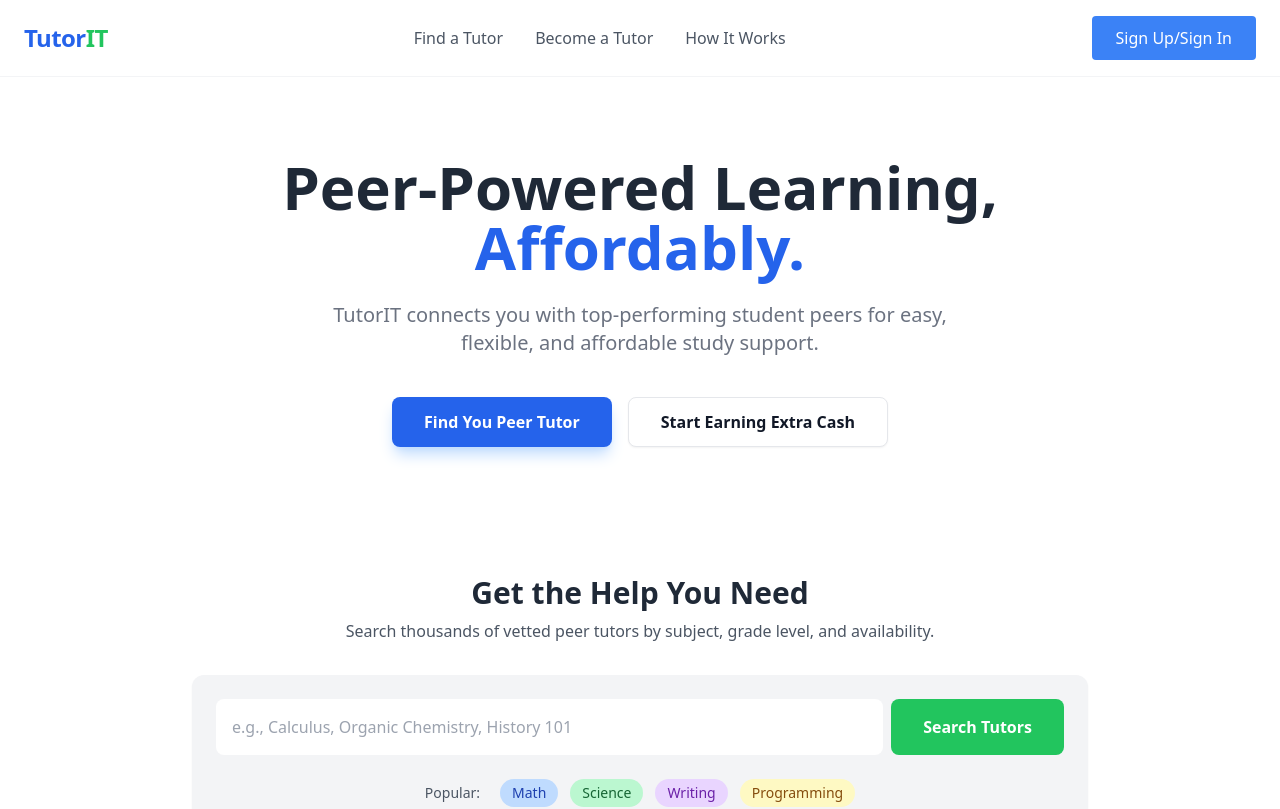
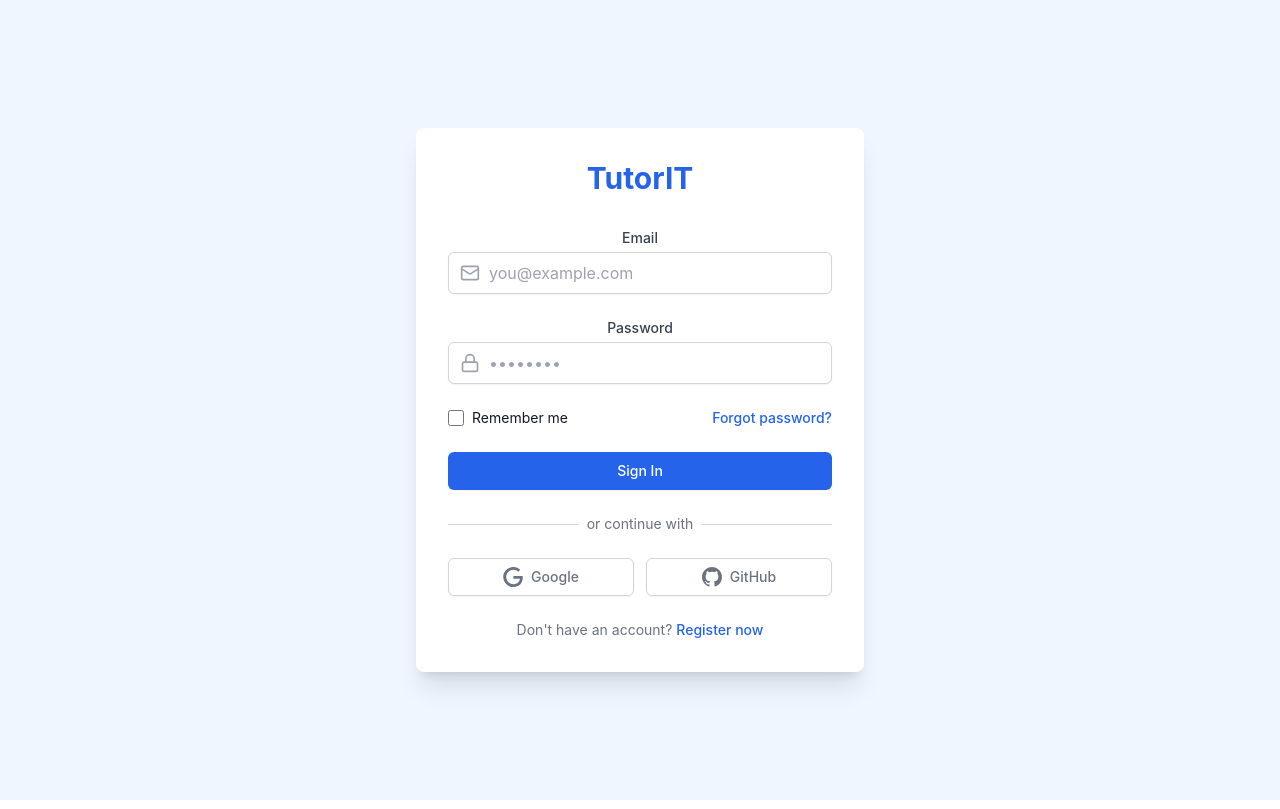
Before and after one commit to MartRup/TutorIT, a React (Create React App) app in the folder frontend/: page /login in a window 1280 px wide. Shown: the top 809 px of the page. Built offline with nearby package versions, Linux system fonts and the light colour scheme.

Commit message:
feat(pages): implement login page with routing

```diff
--- a/frontend/package.json
+++ b/frontend/package.json
@@ -10,6 +10,7 @@
     "lucide-react": "^0.554.0",
     "react": "^19.2.0",
     "react-dom": "^19.2.0",
+    "react-router-dom": "^7.9.6",
     "react-scripts": "5.0.1",
     "web-vitals": "^2.1.4"
   },
--- a/frontend/src/App.js
+++ b/frontend/src/App.js
@@ -1,12 +1,19 @@
 import React from 'react';
+import { BrowserRouter as Router, Routes, Route } from 'react-router-dom';
 import TutorITLanding from './components/TutorITLanding';
+import LoginPage from './pages/LoginPage';
 import './App.css';
 
 function App() {
   return (
-    <div className="App">
-      <TutorITLanding />
-    </div>
+    <Router>
+      <div className="App">
+        <Routes>
+          <Route path="/" element={<TutorITLanding />} />
+          <Route path="/login" element={<LoginPage />} />
+        </Routes>
+      </div>
+    </Router>
   );
 }
 
--- a/frontend/src/components/TutorITLanding.js
+++ b/frontend/src/components/TutorITLanding.js
@@ -1,4 +1,4 @@
-import React from 'react';
+import { Link } from 'react-router-dom';
 
 const TutorITLanding = () => {
   return (
@@ -18,9 +18,9 @@ const TutorITLanding = () => {
             <a href="#" className="hover:text-blue-600 transition">How It Works</a>
           </nav>
 
-          <button className="bg-blue-500 hover:bg-blue-600 text-white px-6 py-2.5 rounded font-medium transition">
+          <Link to="/login" className="bg-blue-500 hover:bg-blue-600 text-white px-6 py-2.5 rounded font-medium transition">
             Sign Up/Sign In
-          </button>
+          </Link>
         </div>
       </header>
 
--- /dev/null
+++ b/frontend/src/pages/LoginPage.jsx
@@ -0,0 +1,122 @@
+import React from 'react';
+import { Link } from 'react-router-dom';
+import { Mail, Lock } from 'lucide-react';
+
+const LoginPage = () => {
+  return (
+    <div className="min-h-screen bg-blue-50 flex items-center justify-center p-4">
+      <div className="bg-white rounded-lg shadow-xl w-full max-w-md p-8">
+        <div className="text-center mb-8">
+          <h1 className="text-3xl font-bold text-blue-600 mb-2">TutorIT</h1>
+        </div>
+
+        <form className="space-y-6">
+          <div>
+            <label className="block text-sm font-medium text-gray-700 mb-1">Email</label>
+            <div className="relative">
+              <div className="absolute inset-y-0 left-0 pl-3 flex items-center pointer-events-none">
+                <Mail className="h-5 w-5 text-gray-400" />
+              </div>
+              <input
+                type="email"
+                className="block w-full pl-10 pr-3 py-2 border border-gray-300 rounded-md shadow-sm focus:ring-blue-500 focus:border-blue-500"
+                placeholder="you@example.com"
+              />
+            </div>
+          </div>
+
+          <div>
+            <label className="block text-sm font-medium text-gray-700 mb-1">Password</label>
+            <div className="relative">
+              <div className="absolute inset-y-0 left-0 pl-3 flex items-center pointer-events-none">
+                <Lock className="h-5 w-5 text-gray-400" />
+              </div>
+              <input
+                type="password"
+                className="block w-full pl-10 pr-3 py-2 border border-gray-300 rounded-md shadow-sm focus:ring-blue-500 focus:border-blue-500"
+                placeholder="••••••••"
+              />
+            </div>
+          </div>
+
+          <div className="flex items-center justify-between">
+            <div className="flex items-center">
+              <input
+                id="remember-me"
+                name="remember-me"
+                type="checkbox"
+                className="h-4 w-4 text-blue-600 focus:ring-blue-500 border-gray-300 rounded"
+              />
+              <label htmlFor="remember-me" className="ml-2 block text-sm text-gray-900">
+                Remember me
+              </label>
+            </div>
+
+            <div className="text-sm">
+              <a href="#" className="font-medium text-blue-600 hover:text-blue-500">
+                Forgot password?
+              </a>
+            </div>
+          </div>
+
+          <div>
+            <button
+              type="submit"
+              className="w-full flex justify-center py-2 px-4 border border-transparent rounded-md shadow-sm text-sm font-medium text-white bg-blue-600 hover:bg-blue-700 focus:outline-none focus:ring-2 focus:ring-offset-2 focus:ring-blue-500"
+            >
+              Sign In
+            </button>
+          </div>
+        </form>
+
+        <div className="mt-6">
+          <div className="relative">
+            <div className="absolute inset-0 flex items-center">
+              <div className="w-full border-t border-gray-300" />
+            </div>
+            <div className="relative flex justify-center text-sm">
+              <span className="px-2 bg-white text-gray-500">or continue with</span>
+            </div>
+          </div>
+
+          <div className="mt-6 grid grid-cols-2 gap-3">
+            <div>
+              <a
+                href="#"
+                className="w-full inline-flex justify-center py-2 px-4 border border-gray-300 rounded-md shadow-sm bg-white text-sm font-medium text-gray-500 hover:bg-gray-50"
+              >
+                <span className="sr-only">Sign in with Google</span>
+                <svg className="w-5 h-5" aria-hidden="true" fill="currentColor" viewBox="0 0 24 24">
+                  <path d="M12.48 10.92v3.28h7.84c-.24 1.84-.853 3.187-1.787 4.133-1.147 1.147-2.933 2.4-6.053 2.4-4.827 0-8.6-3.893-8.6-8.72s3.773-8.72 8.6-8.72c2.6 0 4.507 1.027 5.907 2.347l2.307-2.307C18.747 1.44 16.133 0 12.48 0 5.867 0 .307 5.387.307 12s5.56 12 12.173 12c3.573 0 6.267-1.173 8.373-3.36 2.16-2.16 2.84-5.213 2.84-7.667 0-.76-.053-1.467-.173-2.053H12.48z" />
+                </svg>
+                <span className="ml-2">Google</span>
+              </a>
+            </div>
+
+            <div>
+              <a
+                href="#"
+                className="w-full inline-flex justify-center py-2 px-4 border border-gray-300 rounded-md shadow-sm bg-white text-sm font-medium text-gray-500 hover:bg-gray-50"
+              >
+                <span className="sr-only">Sign in with GitHub</span>
+                <svg className="w-5 h-5" aria-hidden="true" fill="currentColor" viewBox="0 0 20 20">
+                  <path fillRule="evenodd" d="M10 0C4.477 0 0 4.484 0 10.017c0 4.425 2.865 8.18 6.839 9.504.5.092.682-.217.682-.483 0-.237-.008-.868-.013-1.703-2.782.605-3.369-1.343-3.369-1.343-.454-1.158-1.11-1.466-1.11-1.466-.908-.62.069-.608.069-.608 1.003.07 1.531 1.032 1.531 1.032.892 1.53 2.341 1.088 2.91.832.092-.647.35-1.088.636-1.338-2.22-.253-4.555-1.113-4.555-4.943 0-1.091.39-1.988 1.029-2.688-.103-.253-.446-1.272.098-2.65 0 0 .84-.27 2.75 1.026A9.564 9.564 0 0110 4.844c.85.004 1.705.115 2.504.337 1.909-1.296 2.747-1.027 2.747-1.027.546 1.379.202 2.398.1 2.651.64.7 1.028 1.597 1.028 2.688 0 3.848-2.339 4.687-4.566 4.935.359.309.678.92.678 1.855 0 1.338-.012 2.419-.012 2.747 0 .268.18.58.688.482A10.019 10.019 0 0020 10.017C20 4.484 15.522 0 10 0z" clipRule="evenodd" />
+                </svg>
+                <span className="ml-2">GitHub</span>
+              </a>
+            </div>
+          </div>
+
+          <div className="mt-6 text-center text-sm text-gray-500">
+            Don't have an account?{' '}
+            <a href="#" className="font-medium text-blue-600 hover:text-blue-500">
+              Register now
+            </a>
+          </div>
+        </div>
+      </div>
+    </div>
+  );
+};
+
+export default LoginPage;
```
Also changed, not shown: 1 other file (tests, documents, lock files or other folders). Lines whose indentation alone changed are shown as unchanged.
